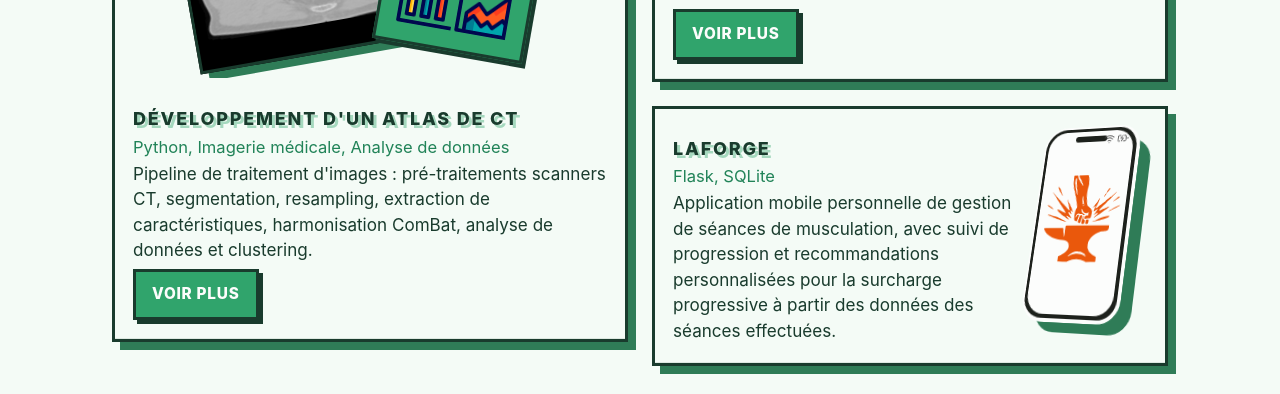
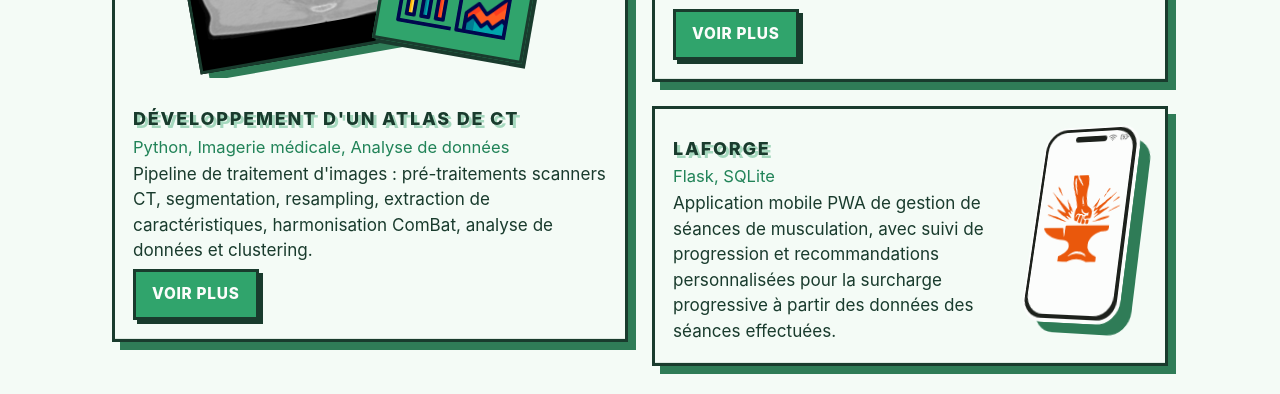
Before and after one commit to AnthonyDh10/Portfolio, a React app: page / in a window 1280 px wide. Shown: the part 1740-2134 px from the top of the page. Built offline with nearby package versions, Linux system fonts and the light colour scheme; the HTML template or start-up script is replaced by a standard one.

Commit message:
update LaForge section

```diff
--- a/src/components/ProjectsSection/Phone.module.css
+++ b/src/components/ProjectsSection/Phone.module.css
@@ -51,7 +51,7 @@
   display: flex;
   gap: 4px;
   color: #525252;
-  font-size: 0.65rem;
+  font-size: 0.5rem;
 }
 
 .phoneScreen {
--- a/src/components/ProjectsSection/ProjectsSection.tsx
+++ b/src/components/ProjectsSection/ProjectsSection.tsx
@@ -67,7 +67,7 @@ const projectsData: ProjectData[] = [
     id: 3,
     title: 'LaForge',
     stack: 'Flask, SQLite',
-    text: 'Application mobile personnelle de gestion de séances de musculation, avec suivi de progression et recommandations personnalisées pour la surcharge progressive à partir des données des séances effectuées.',
+    text: 'Application mobile PWA de gestion de séances de musculation, avec suivi de progression et recommandations personnalisées pour la surcharge progressive à partir des données des séances effectuées.',
     has3DPhone: true,
     phoneStyle: { float: 'right', marginLeft: '16px', marginBottom: '-6px' },
   },
```
